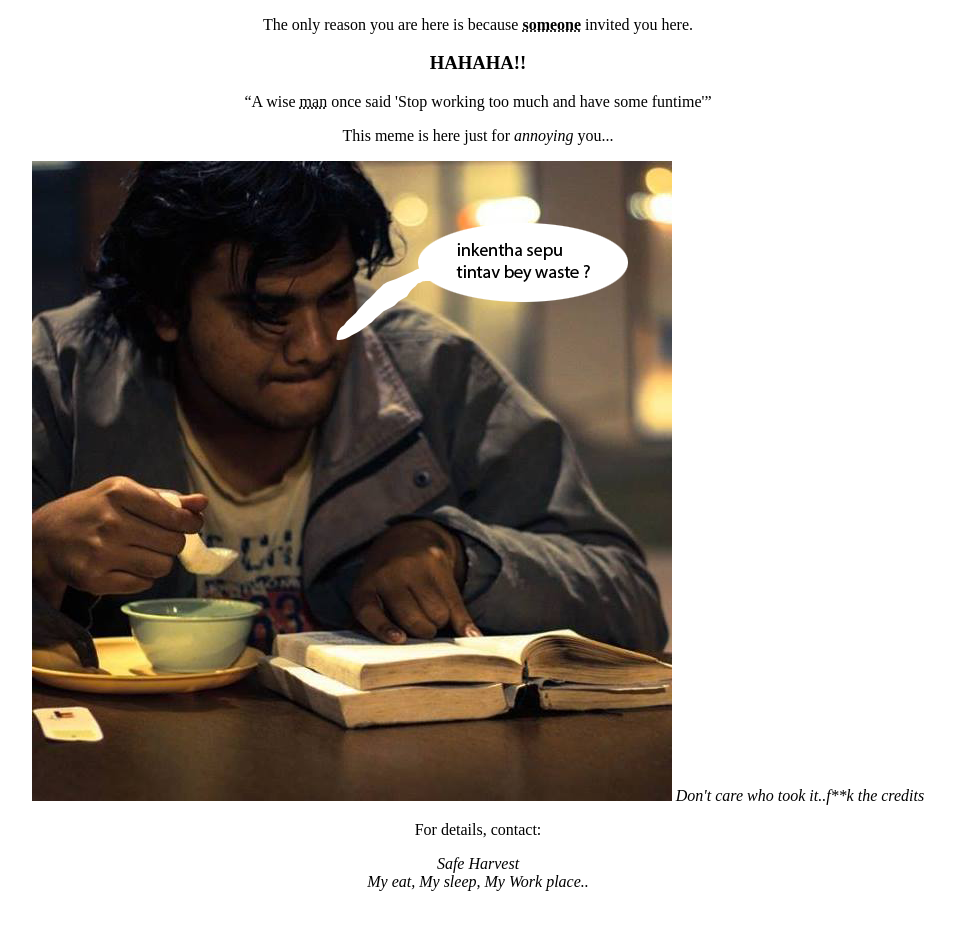
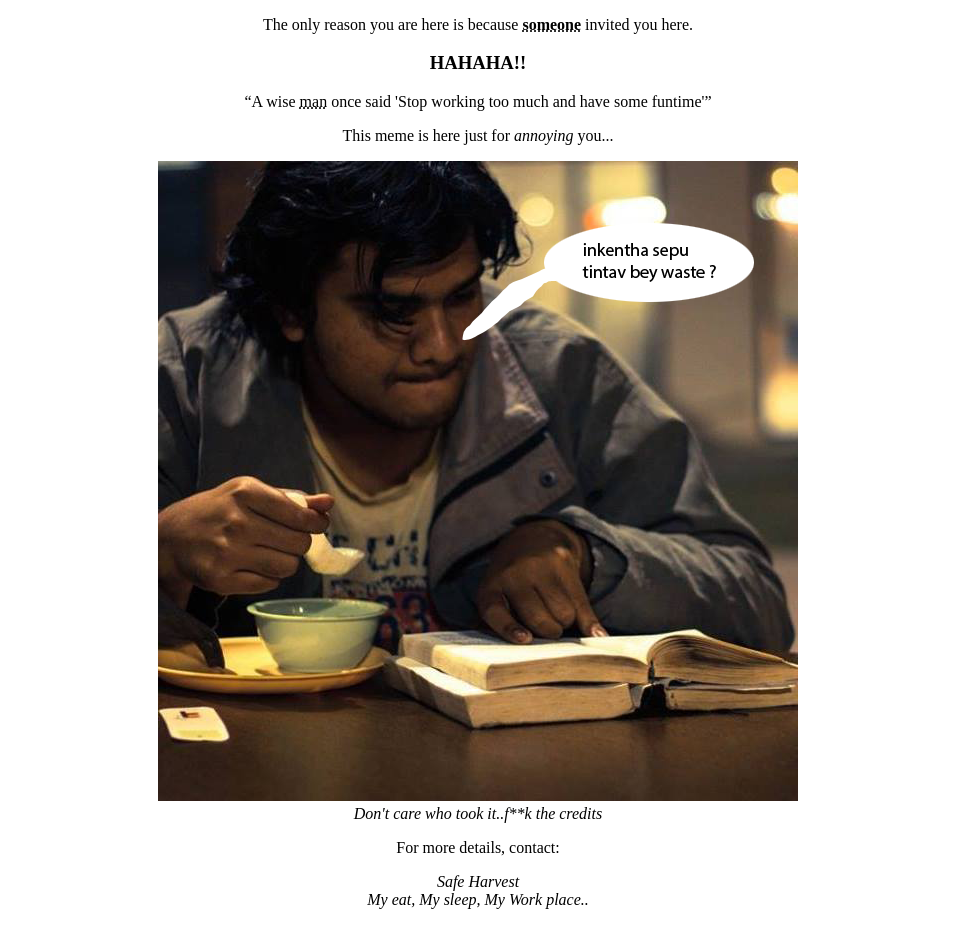
Before and after one commit to sakazad77/sakazad77.github.io, a plain HTML site: page index.html in a window 1280 px wide. Shown: the part 105-1030 px from the top of the page, without its empty margins (162-1117 px from the left). Before the commit the page ends 1004 px from the top, so only its background shows below. Drawn offline with Linux system fonts and the light colour scheme.

Commit message:
006
edits

```diff
--- a/index.html
+++ b/index.html
@@ -17,14 +17,16 @@
 <p>This meme is here just for <em>annoying</em> you...</p>
 
 <img src="adi_pun.png" alt="Annoying Aditya"></img>
+<br>
 <cite>Don't care who took it..f**k the credits</cite>
 
 <br>
-<p>For details, contact:
+<p>For more details, contact:
 <address>
 Safe Harvest<br>
 My <em>eat</em>, My <em>sleep</em>, My <em>Work</em> place..
 </address>
+</p>
 </div>
 </body>
 
```
